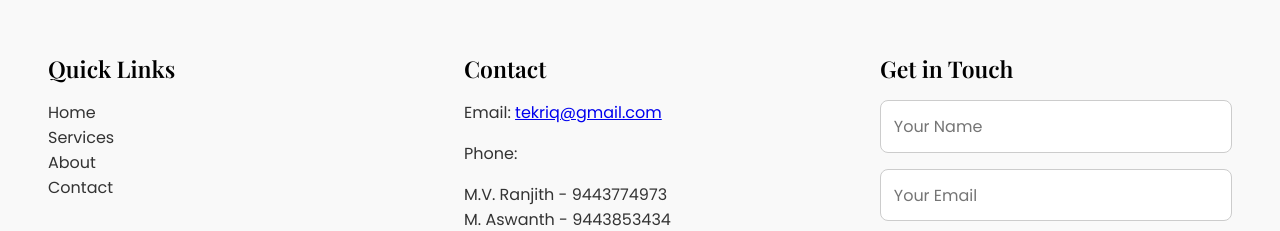
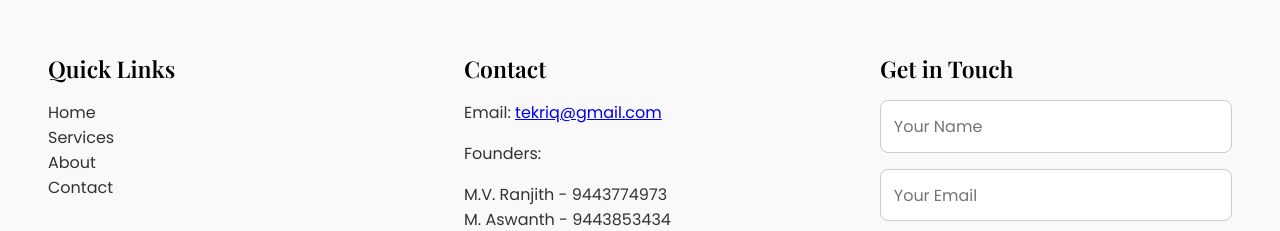
Before and after one commit to SenthanvigasM/TEKRIQ, a React (Vite) app: page / in a window 1280 px wide. Shown: the part 2989-3220 px from the top of the page. Built offline with nearby package versions, Linux system fonts and the light colour scheme.

Commit message:
Update Home.jsx

```diff
--- a/src/Home.jsx
+++ b/src/Home.jsx
@@ -76,7 +76,7 @@ const Home = () => {
             Amplify your brand’s online presence with our cutting-edge digital marketing strategies.
             From engaging content to result-driven campaigns, TEKRIQ helps your business grow online smartly and effectively.
           </p>
-          <a href="#services" className="intro-btn">Get Started</a>
+          <a href="https://forms.gle/vjLDhWi1qUwbAnFF6" className="intro-btn">Get Started</a>
         </motion.div>
 
         <motion.div
@@ -201,7 +201,7 @@ const Home = () => {
           >
             <h4 className="footer-title">Contact</h4>
             <p>Email: <a href="mailto:tekriq@gmail.com">tekriq@gmail.com</a></p>
-            <p>Phone:</p>
+            <p>Founders:</p>
             <ul>
               <li>M.V. Ranjith - 9443774973</li>
               <li>M. Aswanth - 9443853434</li>
@@ -210,10 +210,10 @@ const Home = () => {
             </ul>
             <p>Follow Us:</p>
             <div className="social-icons">
-              <a href="https://www.instagram.com" target="_blank" rel="noopener noreferrer">
+              <a href="https://www.instagram.com/tekriq.in?igsh=YTN4cnB2YXBkdGx0" target="_blank" rel="noopener noreferrer">
                 <FaInstagram size={24} />
               </a>
-              <a href="https://twitter.com" target="_blank" rel="noopener noreferrer">
+              <a href=" https://x.com/tekriq_in?s=21" target="_blank" rel="noopener noreferrer">
                 <FaTwitter size={24} />
               </a>
             </div>
```
